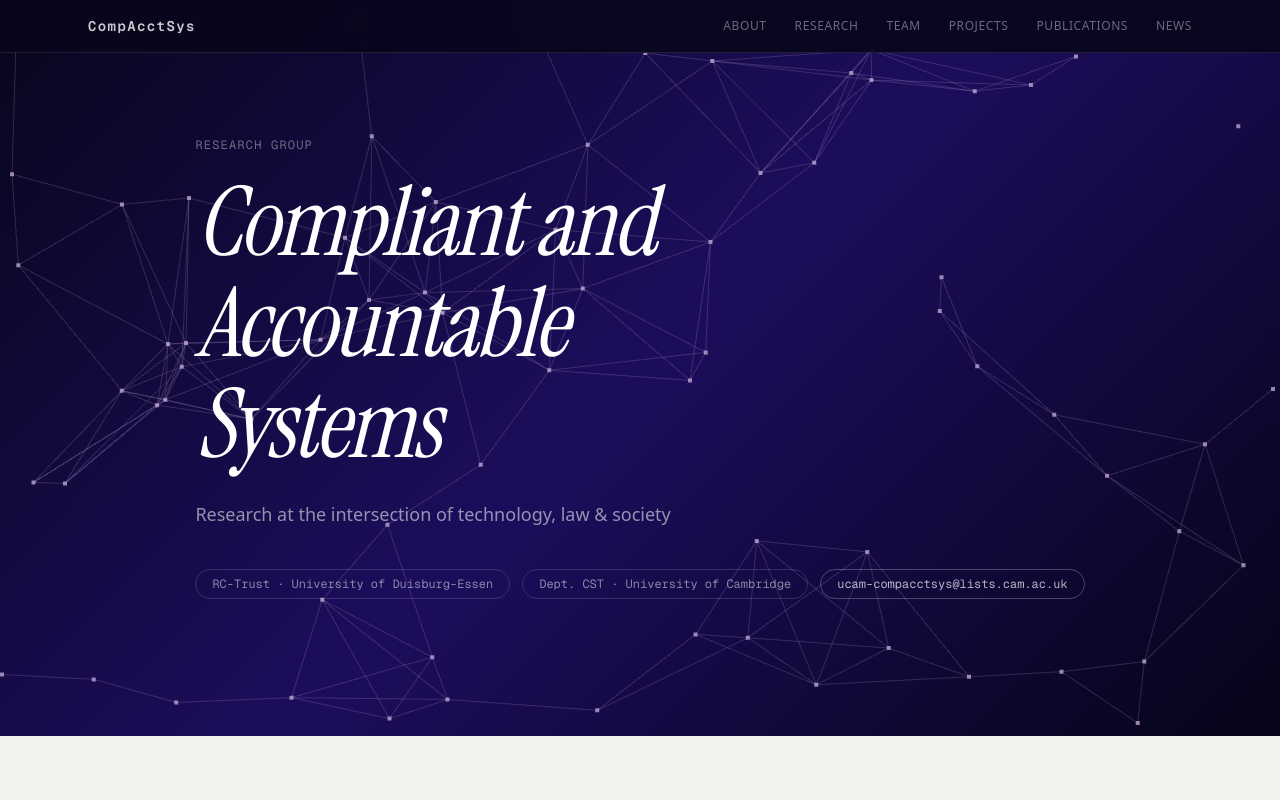
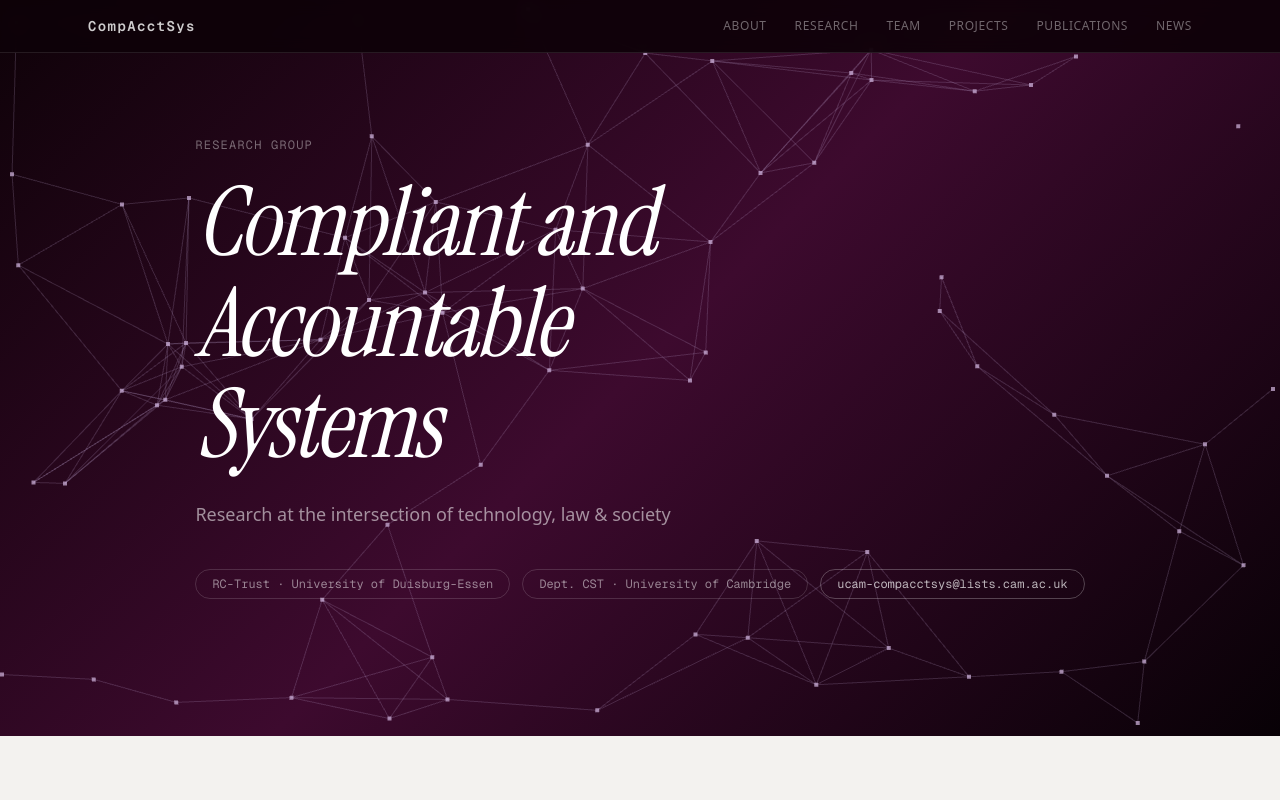
Before and after one commit to oopera/compacctsys, a Next.js app: page / in a window 1280 px wide. Shown: the top 800 px of the page. Built offline with nearby package versions, Linux system fonts and the light colour scheme.

Commit message:
bring back bordeaux!

```diff
--- a/src/app/globals.css
+++ b/src/app/globals.css
@@ -7,11 +7,11 @@
   --border:    #e4e2dd;
   --text:      #1c1916;
   --muted:     #6b6560;
-  --violet:    #6d28d9;
+  --violet:    #8b1a4a;
   --orange:    #c2410c;
-  --hero-from: #08061c;
-  --hero-mid:  #1c0d5c;
-  --hero-to:   #060418;
+  --hero-from: #0e0208;
+  --hero-mid:  #3d0a2e;
+  --hero-to:   #080106;
 }
 
 @theme inline {
```
